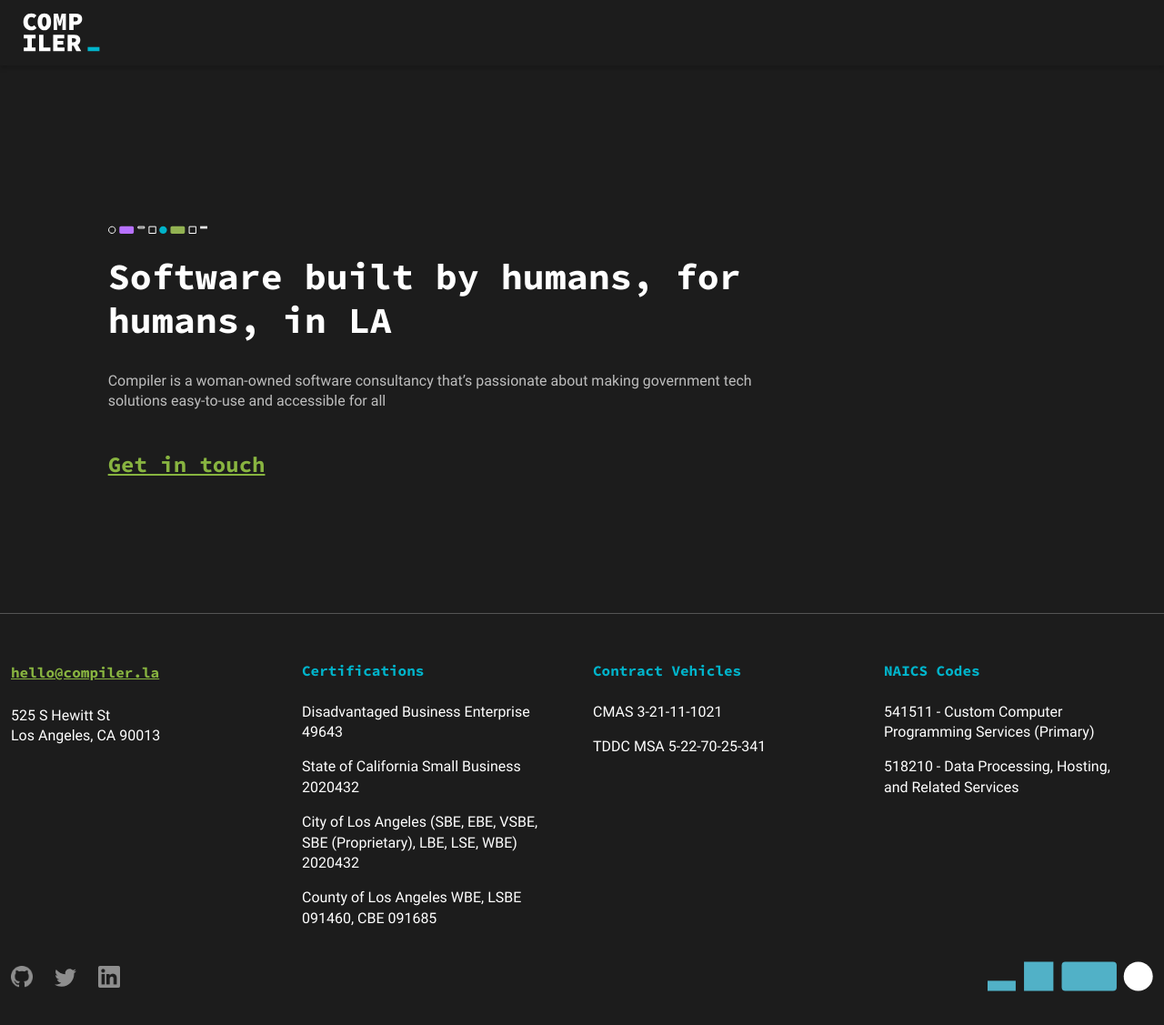
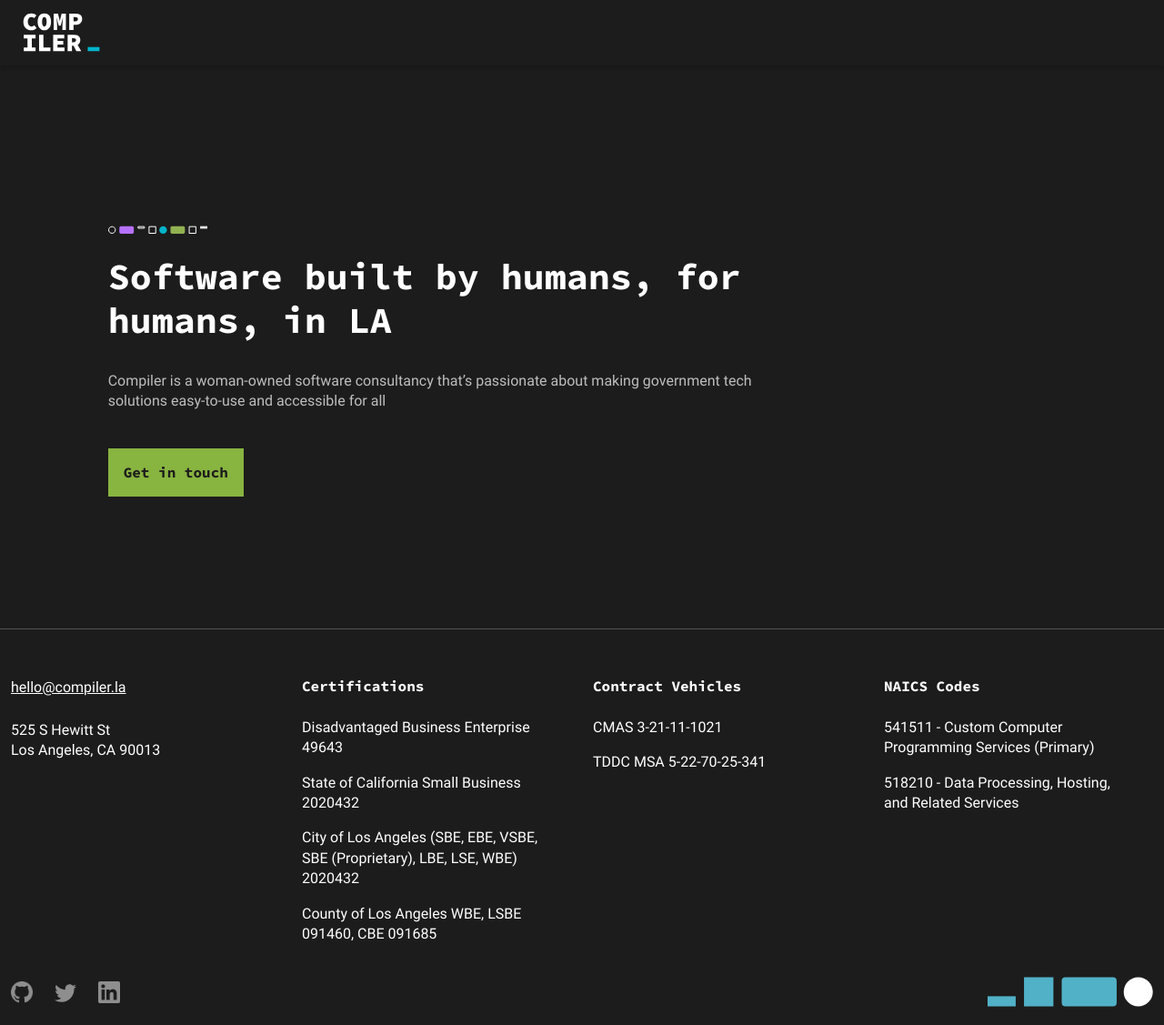
Before and after one commit to compilerla/compiler.la, a Jekyll site: the page built from index.html, in a window 1280 px wide. Shown: the whole page at 91% size. Built offline with Jekyll 4.4.1, drawn with Linux system fonts in a browser that asks for light colours.

Commit message:
fix: use btn btn-primary

```diff
--- a/index.html
+++ b/index.html
@@ -9,7 +9,7 @@
             <img src="/assets/compiler_detailed_pattern.svg">
             <h1 class="h2 mt-3 pb-md-4 mb-md-2 pb-1 mb-2">Software built by humans, for humans, in LA</h1>
             <p class="pb-4 text-secondary">Compiler is a woman-owned software consultancy that’s passionate about making government tech solutions easy-to-use and accessible for all</p>
-            <a class="monospace btn-link primary-btn" href="mailto:hello@compiler.la">Get in touch</a>
+            <a class="btn btn-primary" href="mailto:hello@compiler.la">Get in touch</a>
         </div>
     </div>
 </div>
--- a/styles/base.css
+++ b/styles/base.css
@@ -1,18 +1,6 @@
 @import url("./fonts.css");
 
 :root {
-    --purple: #663190;
-    --green: #88B440;
-    --teal: #01B4CB;
-    --navy: #223061;
-    --off-black: #262626;
-    --black: #000000;
-    --grey: #EDEDED;
-    --white: #FFFFFF;
-    --bs-light-rgb: 84, 84, 84;
-    --bs-secondary-rgb: 190, 190, 190;
-    --bs-font-sans-serif: Roboto, system-ui,-apple-system,"Segoe UI","Helvetica Neue","Noto Sans","Liberation Sans",Arial,sans-serif,"Apple Color Emoji","Segoe UI Emoji","Segoe UI Symbol","Noto Color Emoji";
-    --bs-font-monospace: "Source Code Pro Bold",monospace;
     --brand-primary-green: #88B440;
     --brand-primary-cyan: #51B1C7;
     --brand-primary-black: #1C1C1C;
@@ -20,10 +8,25 @@
     --brand-primary-white: #FFFFFF;
     --brand-scales-gray-4: #545454;
     --text-black: #1C1C1C;
+    --bs-light-rgb: 84, 84, 84;
+    --bs-secondary-rgb: 190, 190, 190;
     --bs-body-color-rgb: "255, 255, 255";
     --bs-body-bg-rgb: "28, 28, 28";
     --bs-body-color: #FFFFFF;
     --bs-body-bg: #1C1C1C;
+    --bs-font-sans-serif: Roboto, system-ui,-apple-system,"Segoe UI","Helvetica Neue","Noto Sans","Liberation Sans",Arial,sans-serif,"Apple Color Emoji","Segoe UI Emoji","Segoe UI Symbol","Noto Color Emoji";
+    --bs-font-monospace: "Source Code Pro Bold",monospace;
+}
+
+h1,
+.h1,
+h2,
+.h2,
+h3,
+.h3,
+h4,
+.h4 {
+    font-family: var(--bs-font-monospace);
 }
 
 p,
@@ -41,26 +44,6 @@
 a:focus:not(.btn) {
     color: var(--brand-primary-white);
 }
-
-/*#region Font Family */
-
-.monospace,
-h1,
-.h1,
-h2,
-.h2,
-h3,
-.h3,
-h4,
-.h4 {
-    font-family: var(--bs-font-monospace);
-}
-
-.sans-serif {
-    font-family: var(--bs-font-sans-serif);
-}
-
-/*#endregion */
 
 /*#region Headers */
 
```
